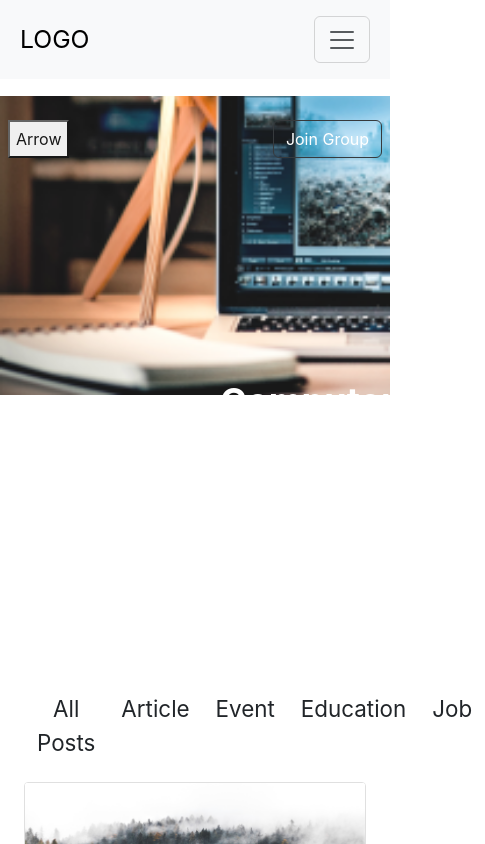
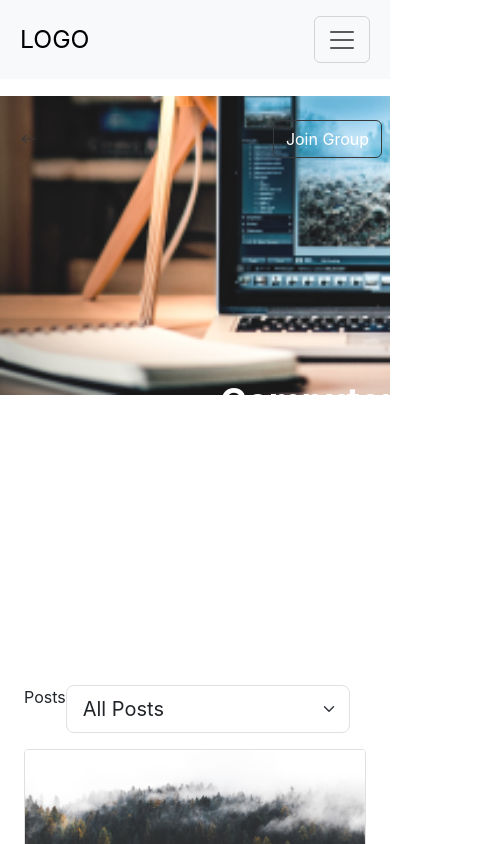
Before and after one commit to muskan2532150/Convin, a React (Create React App) app: page / in a window 390 px wide. Shown: the top 844 px of the page, 485 px wide, since content can reach past the window. Built offline with nearby package versions, Linux system fonts and the light colour scheme.

Commit message:
Add partial rendering for select

```diff
--- a/src/Component/PostContainer.js
+++ b/src/Component/PostContainer.js
@@ -21,11 +21,16 @@ const PostContainer = () => {
     }
   };
 
+  const SelectHandler = () => {
+    const { value } = document.querySelector('#select');
+    LinkHandler(value);
+  };
+
   return (
     <div className="main-section">
       <div className="main-img">
         <div className="d-flex justify-content-between pt-4 px-2 ">
-          <button type="button">Arrow</button>
+          <button type="button" className="btn"><i className="bi bi-arrow-left" /></button>
           <button className="btn btn-outline-dark text-white" type="button">Join Group</button>
         </div>
         <div className="main-body">
@@ -35,7 +40,7 @@ const PostContainer = () => {
       </div>
       <div className="p-4">
         <div className="d-flex justify-content-between pe-3 align-items-center">
-          <ul className="d-flex list-unstyled">
+          <ul className="d-sm-flex d-none list-unstyled">
             <li>
               <button className="btn li-btn" onClick={() => LinkHandler('All Posts')} type="button">All Posts</button>
             </li>
@@ -55,6 +60,17 @@ const PostContainer = () => {
               <button className="btn li-btn" onClick={() => LinkHandler('Job')} type="button">Job</button>
             </li>
           </ul>
+         <div className='d-sm-none d-flex mb-3 justify-content-between w-100'>
+          <p className='selectp'>Posts</p>
+         <select onChange={() => SelectHandler()} id="select" className="form-select form-select-lg ">
+            <option value="All Posts">All Posts </option>
+            <option value="Article">Article</option>
+            <option value="Education">Education</option>
+            <option value="Job">Job</option>
+            <option value="Meetup">Meetup</option>
+          </select>
+         </div>
+
           <div className="d-none d-sm-flex gap-3">
             <button className="bdcolor btn" type="button">Write a Post</button>
             <button className="btn bordrx btn bordercolor" type="button">Join Group</button>
```
